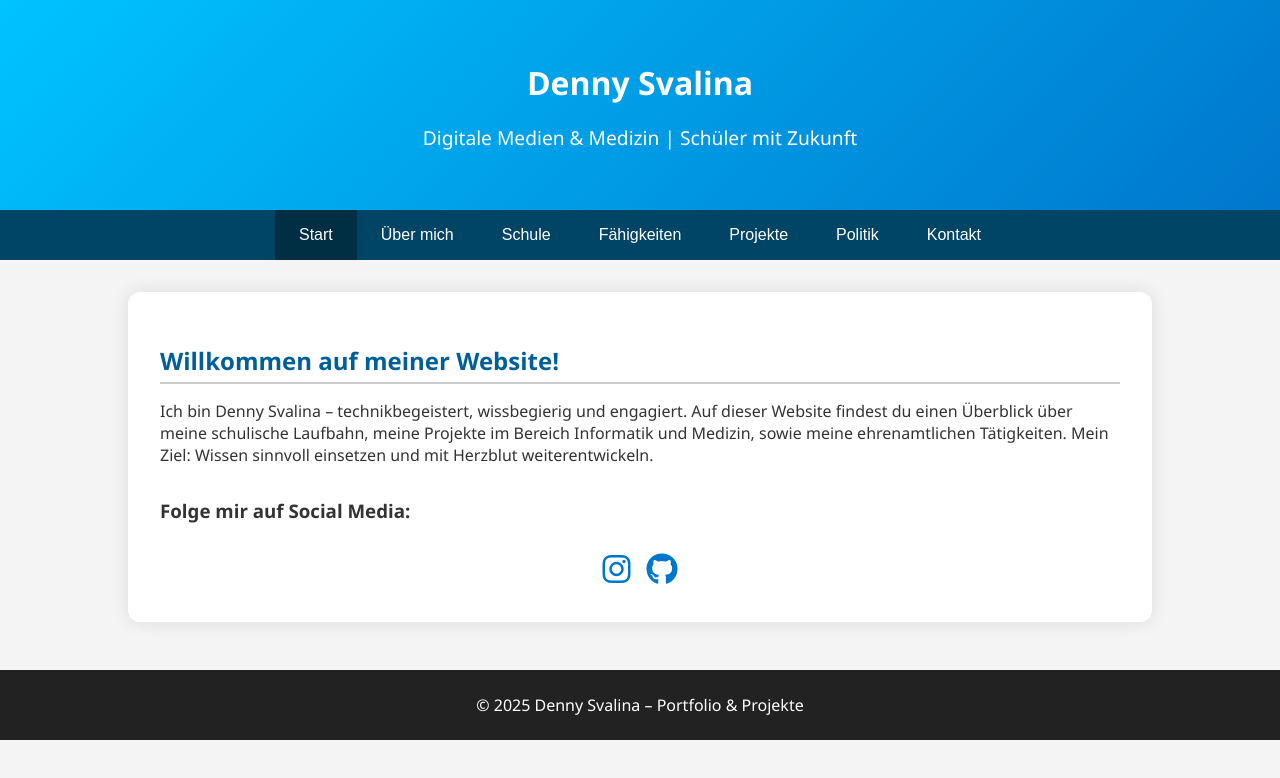
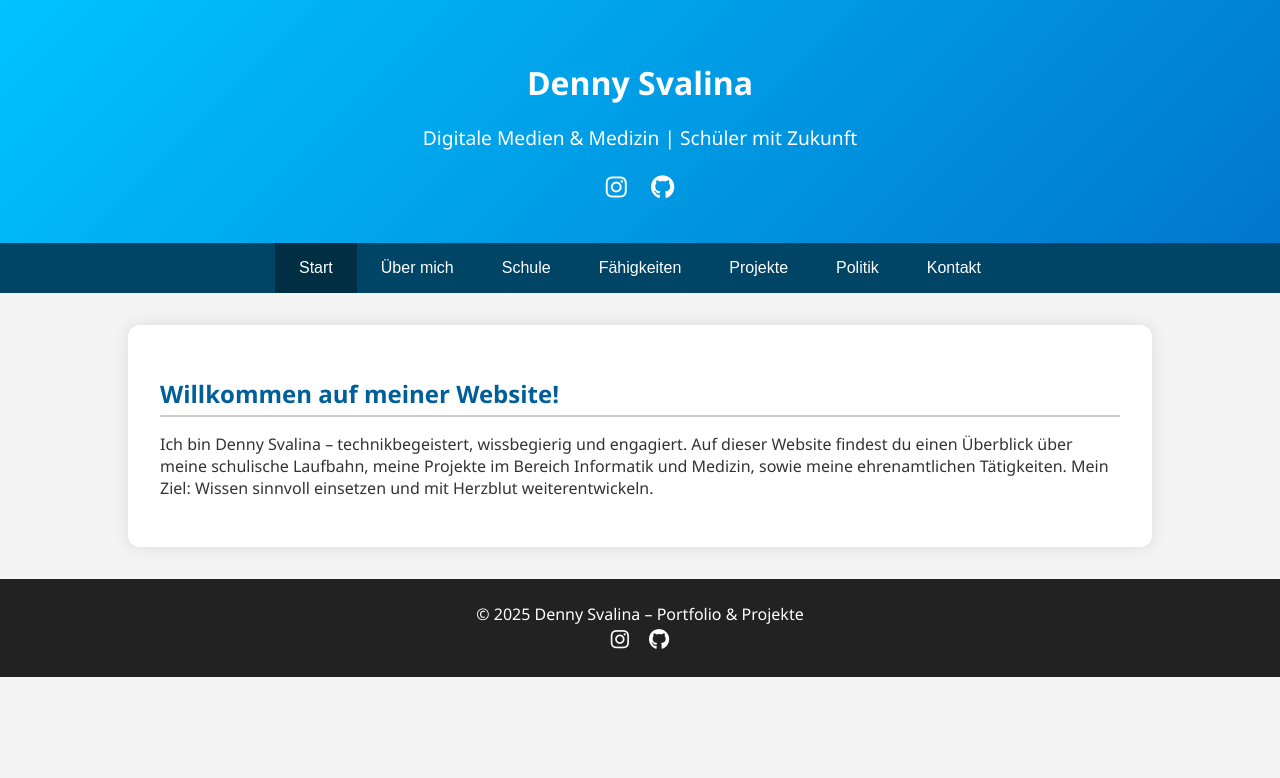
Before and after one commit to Hudnur111/Website-, a plain HTML site: page index.html in a window 1280 px wide. Drawn offline with Linux system fonts and the light colour scheme.

Commit message:
Web Aktualisiert

```diff
--- a/index.html
+++ b/index.html
@@ -4,10 +4,6 @@
   <meta charset="UTF-8" />
   <meta name="viewport" content="width=device-width, initial-scale=1.0" />
   <title>Denny Svalina | Portfolio & Projekte</title>
-
-  <!-- Font Awesome für Social Icons -->
-  <script src="https://kit.fontawesome.com/a076d05399.js" crossorigin="anonymous"></script>
-
   <style>
     body {
       margin: 0;
@@ -31,6 +27,23 @@
     header p {
       font-size: 1.2rem;
       font-weight: 300;
+    }
+
+    .social-icons {
+      margin-top: 1rem;
+    }
+
+    .social-icons a {
+      display: inline-block;
+      margin: 0 10px;
+      color: white;
+      font-size: 1.5rem;
+      text-decoration: none;
+      transition: transform 0.3s ease;
+    }
+
+    .social-icons a:hover {
+      transform: scale(1.2);
     }
 
     nav {
@@ -120,7 +133,12 @@
       padding: 1.5rem;
       background-color: #222;
       color: white;
-      margin-top: 3rem;
+    }
+
+    .footer-social a {
+      margin: 0 8px;
+      color: white;
+      font-size: 1.3rem;
     }
 
     input, textarea {
@@ -148,32 +166,19 @@
     ul {
       padding-left: 20px;
     }
-
-    /* Social Media Icons */
-    .social-icons {
-      display: flex;
-      justify-content: center;
-      gap: 1rem;
-      margin-top: 1.5rem;
-    }
-
-    .social-icon {
-      font-size: 2rem;
-      color: #0077cc;
-      transition: color 0.3s ease, transform 0.3s ease;
-    }
-
-    .social-icon:hover {
-      color: #00c3ff;
-      transform: scale(1.2);
-    }
   </style>
+  <!-- Font Awesome für Social Media Icons -->
+  <script src="https://kit.fontawesome.com/a076d05399.js" crossorigin="anonymous"></script>
 </head>
 <body>
 
   <header>
     <h1>Denny Svalina</h1>
     <p>Digitale Medien & Medizin | Schüler mit Zukunft</p>
+    <div class="social-icons">
+      <a href="https://www.instagram.com/denny_svalin_2006" target="_blank"><i class="fab fa-instagram"></i></a>
+      <a href="https://github.com/hudnur111" target="_blank"><i class="fab fa-github"></i></a>
+    </div>
   </header>
 
   <nav>
@@ -190,18 +195,6 @@
   <section id="start" class="tab-content active">
     <h2>Willkommen auf meiner Website!</h2>
     <p>Ich bin Denny Svalina – technikbegeistert, wissbegierig und engagiert. Auf dieser Website findest du einen Überblick über meine schulische Laufbahn, meine Projekte im Bereich Informatik und Medizin, sowie meine ehrenamtlichen Tätigkeiten. Mein Ziel: Wissen sinnvoll einsetzen und mit Herzblut weiterentwickeln.</p>
-
-    <div style="margin-top: 2rem;">
-      <h3>Folge mir auf Social Media:</h3>
-      <div class="social-icons">
-        <a href="https://www.instagram.com/denny_svalin_2006?igsh=MW80ZTJ2dXVydHJ3ZQ%3D%3D&utm_source=qr" target="_blank" class="social-icon">
-          <i class="fab fa-instagram"></i>
-        </a>
-        <a href="https://github.com/hudnur111" target="_blank" class="social-icon">
-          <i class="fab fa-github"></i>
-        </a>
-      </div>
-    </div>
   </section>
 
   <!-- ÜBER MICH -->
@@ -243,6 +236,13 @@
     <div class="skillbar"><span style="width:70%">Python (70%)</span></div>
     <div class="skillbar"><span style="width:40%">Processing (40%)</span></div>
     <p>Ich verbinde kreative Gestaltung mit technischem Know-how. Besonders gern arbeite ich an interaktiven Weblösungen oder medizinischen Tools zur Digitalisierung von Arbeitsprozessen.</p>
+
+    <h3>Weitere Einblicke & Ressourcen</h3>
+    <ul>
+      <li><strong>HTML:</strong> <a href="https://drive.google.com/file/d/1JyAyyNTOuQYWhyjmzf1C89mZ_4PL0CCk/view?usp=sharing" target="_blank">HTML-Anleitung (Teil 1)</a></li>
+      <li><strong>HTML:</strong> <a href="https://drive.google.com/file/d/1C3GaQfpAYAcwOrIv2H4AMNe2_K64dD8D/view?usp=sharing" target="_blank">HTML-Anleitung (Teil 2)</a></li>
+      <li><strong>3D-Druck:</strong> <a href="https://drive.google.com/file/d/1SHBfayy98IyDOfZ1phBl_DRRiXo9flGF/view?usp=sharing" target="_blank">Beispielprojekt 3D-Druck</a></li>
+    </ul>
   </section>
 
   <!-- PROJEKTE -->
@@ -260,12 +260,12 @@
   <section id="politik" class="tab-content">
     <h2>Politisches Engagement</h2>
     <ul>
-      <li>2020–2023: ÖDP Ortsgruppe Schwäbisch Gmünd – Fraktionsführung</li>
-      <li>2019–2023: Jugendforum ASR – Verwaltungsarbeit & Mitgestaltung</li>
-      <li>2019–2023: SMV der ASR – Schulsprecher</li>
-      <li>2017–2019: SMV der HBG – Event-Organisation</li>
+      <li><a href="https://jugendforum.wixsite.com/jugendforum-asr-gd/de" target="_blank"><strong>Jugendforum ASR GD</strong></a><br>
+      Ich war Mitglied des Jugendforums der ASR auf kommunaler Ebene sowie auf der Ostalb-Ebene. In dieser Funktion habe ich zahlreiche Schulprojekte geplant und an Planungen auf Kreisebene und kommunaler Ebene mitgewirkt.</li><br>
+
+      <li><a href="https://www.oedp-ostalb.de/startseite" target="_blank"><strong>ÖDP Ostalbkreis</strong></a><br>
+      Ich war mehrere Jahre in der ÖDP Ostalb tätig, wo wir uns auf die Kommunalebene konzentriert und gemeinsam mit anderen Parteien in Schwäbisch Gmünd zusammengearbeitet haben.</li>
     </ul>
-    <p>Verantwortung übernehmen und mitgestalten – das war und ist mir besonders wichtig, sei es in der Schule, Politik oder bei ehrenamtlichen Tätigkeiten.</p>
   </section>
 
   <!-- KONTAKT -->
@@ -289,7 +289,11 @@
   </section>
 
   <footer>
-    &copy; 2025 Denny Svalina – Portfolio & Projekte
+    &copy; 2025 Denny Svalina – Portfolio & Projekte<br>
+    <div class="footer-social">
+      <a href="https://www.instagram.com/denny_svalin_2006" target="_blank"><i class="fab fa-instagram"></i></a>
+      <a href="https://github.com/hudnur111" target="_blank"><i class="fab fa-github"></i></a>
+    </div>
   </footer>
 
   <script>
```
